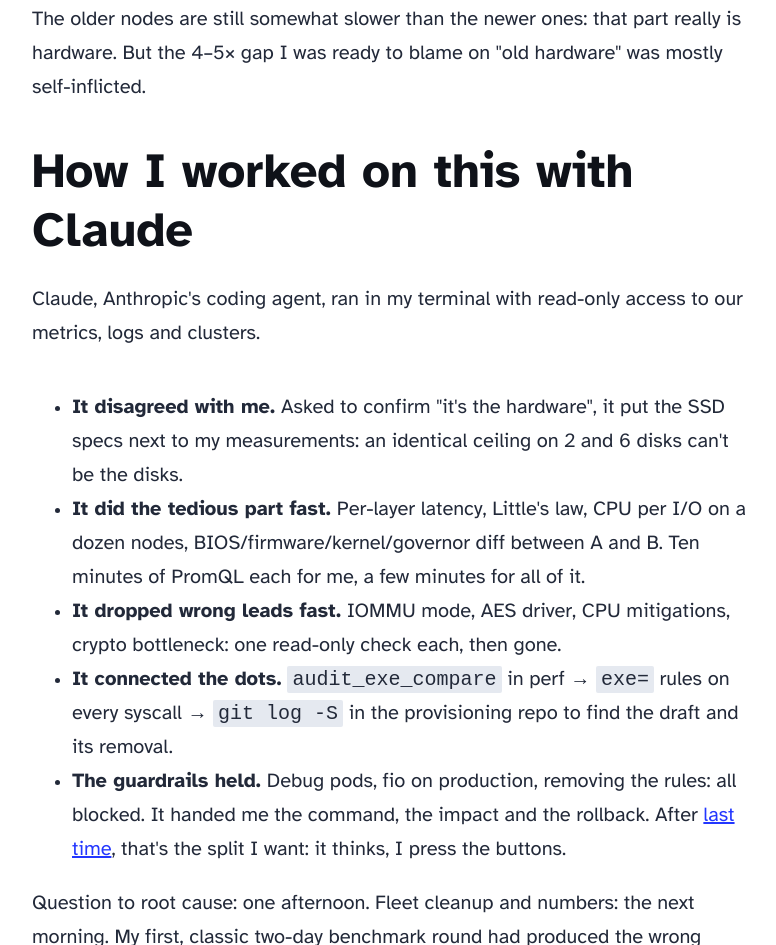
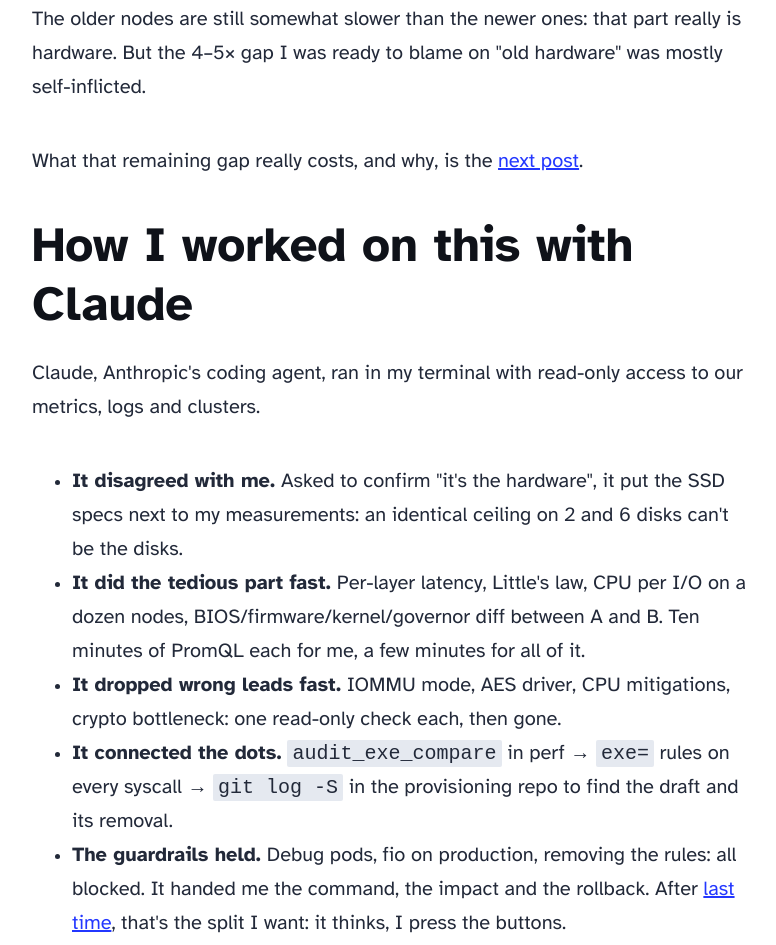
Before and after one commit to nahuel11500/my-blog-site, an Astro site: page /blog/audit_rules_disk_throughput in a window 1280 px wide. Shown: the part 6746-7691 px from the top of the page, without its empty margins (248-1024 px from the left). Built offline with nearby package versions, Linux system fonts and the light colour scheme; Astro itself is replaced by a stand-in of ours.

Commit message:
Link the audit rules post to its follow-up
Signed-off-by: nahuel11500 <134035119+nahuel11500@users.noreply.github.com>

```diff
--- a/src/content/blog/audit_rules_disk_throughput.mdx
+++ b/src/content/blog/audit_rules_disk_throughput.mdx
@@ -163,6 +163,8 @@ Untouched nodes stayed flat. 56 CPUs of pure overhead, gone.
 
 The older nodes are still somewhat slower than the newer ones: that part really is hardware. But the 4–5× gap I was ready to blame on "old hardware" was mostly self-inflicted.
 
+What that remaining gap really costs, and why, is the [next post](/blog/zen4_kernel_entry_cost/).
+
 ## How I worked on this with Claude
 
 Claude, Anthropic's coding agent, ran in my terminal with read-only access to our metrics, logs and clusters.
```
